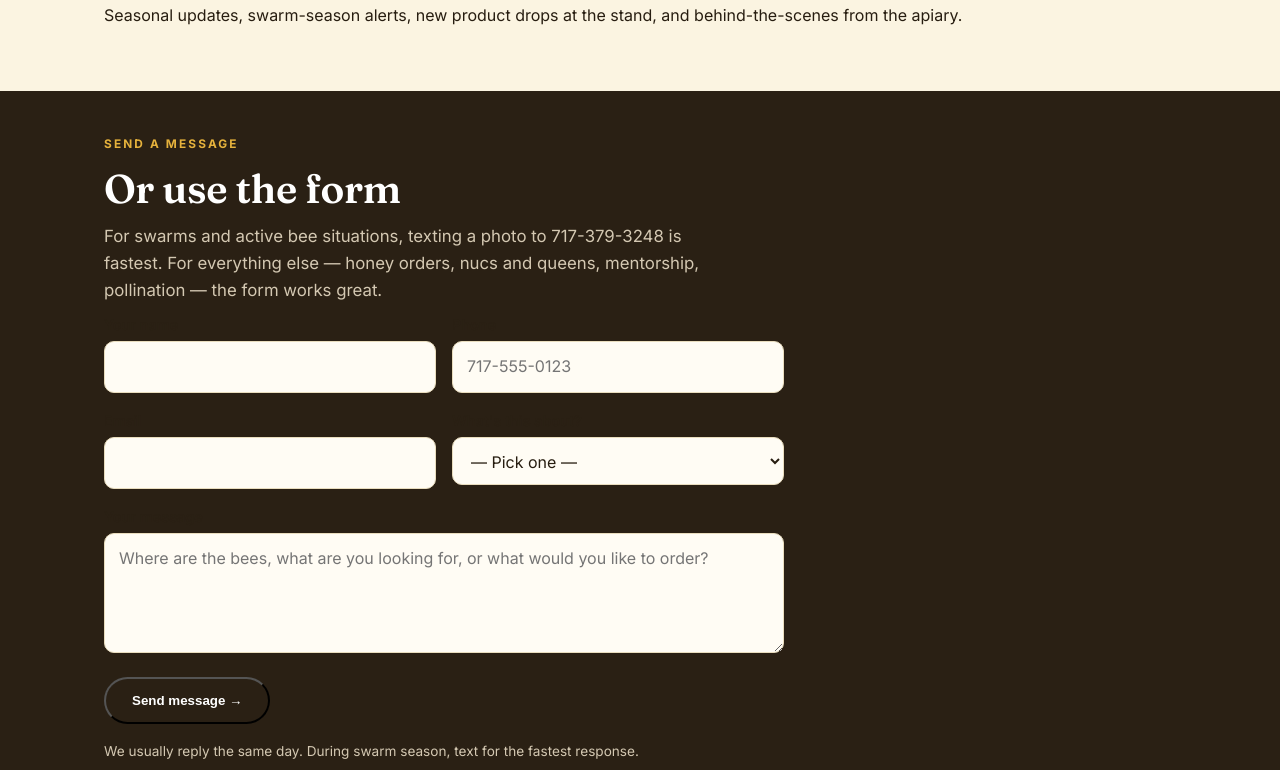
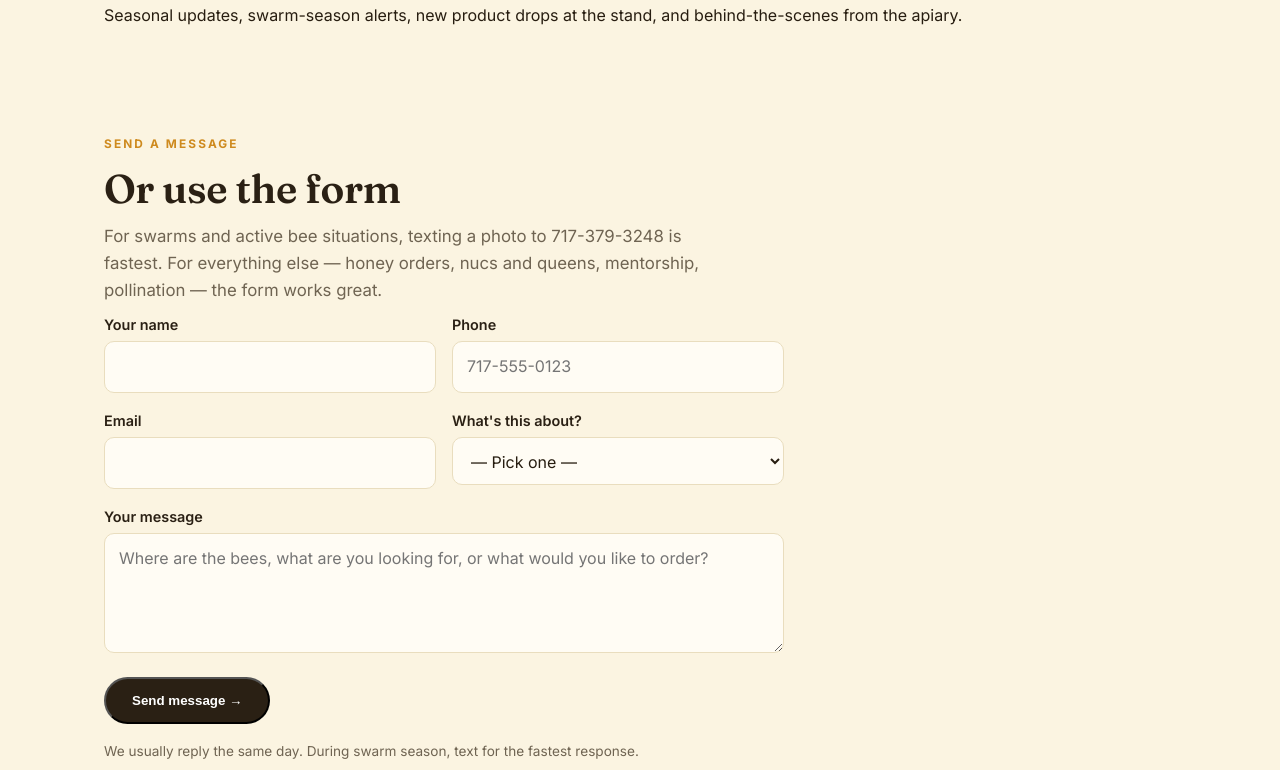
Before and after one commit to lawnsplantspests-ui/apiary, a website: page public/contact.html in a window 1280 px wide. Shown: the part 1230-2000 px from the top of the page. Drawn offline with Linux system fonts and the light colour scheme.

Commit message:
Move contact form off dark band onto light background for readability
Co-Authored-By: Claude Fable 5 <noreply@anthropic.com>

```diff
--- a/public/contact.html
+++ b/public/contact.html
@@ -35,7 +35,7 @@
 <div><h3>Follow us</h3><p><a href="https://www.facebook.com/AllemanApiary/" target="_blank" rel="noopener" style="color:var(--honey-deep);font-weight:700">Facebook</a> &middot; <a href="https://www.instagram.com/allemanapiary/" target="_blank" rel="noopener" style="color:var(--honey-deep);font-weight:700">Instagram</a></p><p style="margin-top:6px">Seasonal updates, swarm-season alerts, new product drops at the stand, and behind-the-scenes from the apiary.</p></div>
 </div></div></section>
 
-<section class="band tight"><div class="wrap"><div class="sec-head"><div class="eyebrow">Send a message</div>
+<section class="tight"><div class="wrap"><div class="sec-head"><div class="eyebrow">Send a message</div>
 <h2>Or use the form</h2>
 <p>For swarms and active bee situations, texting a photo to 717-379-3248 is fastest. For everything else &mdash; honey orders, nucs and queens, mentorship, pollination &mdash; the form works great.</p></div>
 <form class="cform" id="apiary-form" onsubmit="return submitApiaryForm(event)">
```
